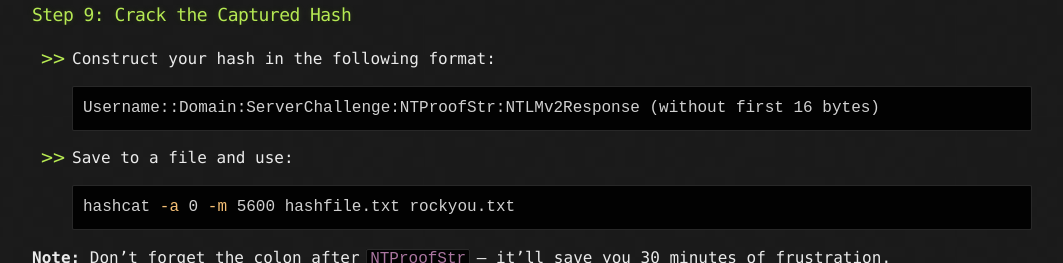
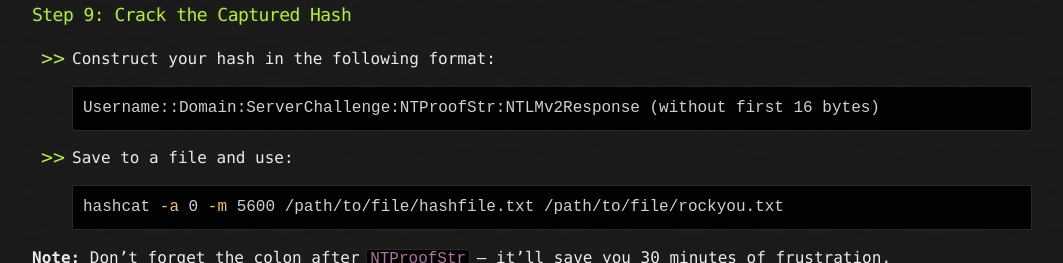
Before and after one commit to CyberCasquatch/cybercasquatch.github.io, a Jekyll site: the page built from _posts/TidBits/2025-05-26-TBNoxious.md, in a window 1280 px wide and 900 px high, scrolled down 5142 px, cut to the strip 62-325 px from the top of the window. Shown: the whole strip, without its empty margins (108-1171 px from the left). Built offline with Jekyll 4.4.1, drawn with Linux system fonts in a browser that asks for light colours.

Commit message:
Update 2025-05-26-TBNoxious.md

````diff
--- a/_posts/TidBits/2025-05-26-TBNoxious.md
+++ b/_posts/TidBits/2025-05-26-TBNoxious.md
@@ -115,7 +115,7 @@
 - Save to a file and use:
 
   ```bash
-  hashcat -a 0 -m 5600 hashfile.txt rockyou.txt
+  hashcat -a 0 -m 5600 /path/to/file/hashfile.txt /path/to/file/rockyou.txt
   ```
 
 **Note:** Don’t forget the colon after `NTProofStr` – it’ll save you 30 minutes of frustration.
````
